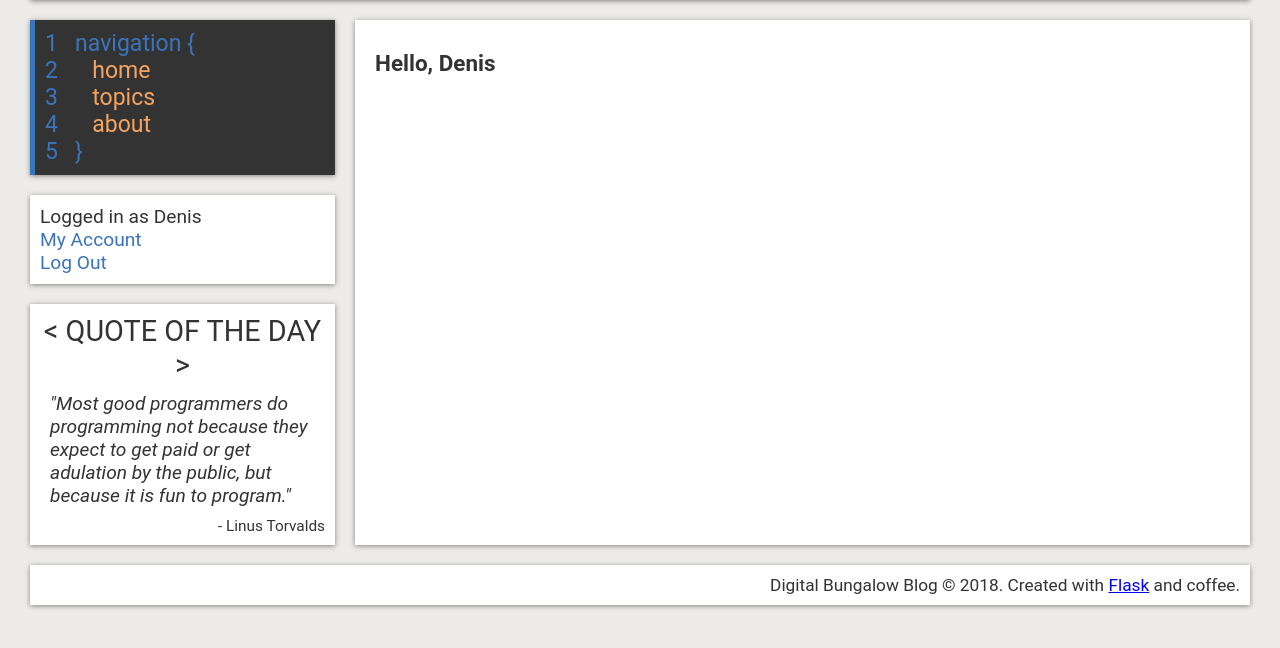
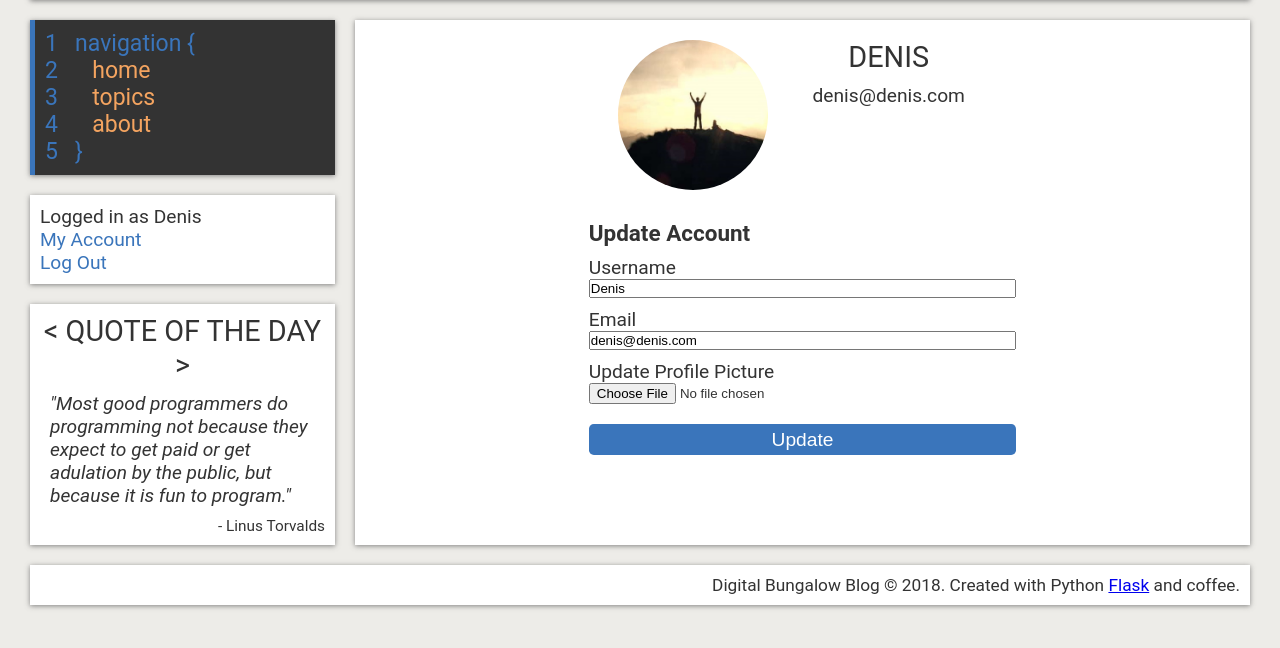
Before and after one commit to denibulkashvili/flaskblog, a Flask app: page /account in a window 1280 px wide. Shown: the part 112-760 px from the top of the page. Run offline with Flask 2, Linux system fonts and the light colour scheme; a user stored in the database is signed in; some libraries are stand-ins or nearby versions; some web fonts are replaced.

Commit message:
Updated user account functionality

```diff
--- a/flaskblog/forms.py
+++ b/flaskblog/forms.py
@@ -1,4 +1,6 @@
 from flask_wtf import FlaskForm
+from flask_wtf.file import FileField, FileAllowed
+from flask_login import current_user
 from wtforms import StringField, PasswordField, SubmitField, BooleanField
 from wtforms.validators import DataRequired, Length, Email, EqualTo, ValidationError
 from flaskblog.models import User
@@ -29,3 +31,25 @@ class LoginForm(FlaskForm):
     password = PasswordField('Password', validators=[DataRequired()])
     remember = BooleanField('Remember Me')
     submit = SubmitField('Log In')
+
+
+class UpdateAccountForm(FlaskForm):
+    username = StringField('Username', validators=[DataRequired(),
+                            Length(min=2, max=20)])
+    email = StringField('Email', validators=[DataRequired(), Email()])
+    picture = FileField('Update Profile Picture', validators=[FileAllowed(['jpg', 'png'])])
+    submit = SubmitField('Update')
+
+    def validate_username(self, username):
+        """Custom validator for username"""
+        if username.data != current_user.username:
+            user = User.query.filter_by(username=username.data).first()
+            if user:
+                raise ValidationError('That username already exists. Please choose another username.')
+
+    def validate_email(self, email):
+        """Custom validator for email"""
+        if email.data != current_user.email:
+            user = User.query.filter_by(email=email.data).first()
+            if user:
+                raise ValidationError('That email already exists. Please choose another email.')
--- a/flaskblog/routes.py
+++ b/flaskblog/routes.py
@@ -1,7 +1,7 @@
 from flask import render_template, url_for, flash, redirect, request
 from flaskblog import app, db, bcrypt
 from flaskblog.models import Topic, Post, User
-from flaskblog.forms import RegistrationForm, LoginForm
+from flaskblog.forms import RegistrationForm, LoginForm, UpdateAccountForm
 from flask_login import login_user, current_user, logout_user, login_required
 
 
@@ -67,7 +67,19 @@ def logout():
     return redirect(url_for('home'))
 
 
-@app.route("/account")
+@app.route("/account", methods=['GET', 'POST'])
 @login_required
 def account():
-    return render_template('account.html', title="Account")
+    form = UpdateAccountForm()
+    if form.validate_on_submit():
+        current_user.username = form.username.data
+        current_user.email = form.email.data
+        db.session.commit()
+        flash('Your account has been updated', 'success')
+        return redirect(url_for('account'))
+    elif request.method == 'GET':
+        form.username.data = current_user.username
+        form.email.data = current_user.email
+    image_file = url_for('static', filename='images/' + current_user.image_file)
+    return render_template('account.html', title="Account",
+                            image_file=image_file, form=form)
--- a/flaskblog/static/style.css
+++ b/flaskblog/static/style.css
@@ -182,8 +182,26 @@ article h3 {
 }
 
 /* Login & Register Pages */
-form {
-
+article.form {
+  margin: 0 auto;
+}
+.form-group {
+  display: flex;
+  flex-direction: column;
+  margin: 10px 0;
+}
+#submit {
+  margin-top: 10px;
+  background-color: var(--blue);
+  color: white;
+  border: 0;
+  border-radius: 0.25rem;
+  padding: 0.25rem 0.5rem;
+  font-size: inherit;
+}
+#submit:hover {
+  /* background-color: var(--lightblue); */
+  color: #333;
 }
 
 /* Flash Messages */
@@ -193,3 +211,32 @@ form {
 .alert-success {
 
 }
+
+
+/* Account Page */
+.account-info {
+  display:grid;
+  grid-template-columns: repeat(4, 1fr);;
+  grid-gap: 20px;
+}
+.account-info img {
+  grid-column: 2 / 3;
+  grid-row: 1 / 3;
+  border-radius: 180px;
+  width: 150px;
+  justify-self: center;
+}
+.account-info-main {
+  grid-column: 3 / 4;
+  justify-self: start;
+}
+.account-form {
+  display: block;
+  margin: 0 auto;
+  width: 50%;
+}
+
+
+
+
+/*  */
--- a/flaskblog/templates/account.html
+++ b/flaskblog/templates/account.html
@@ -4,8 +4,57 @@
     <article class="account">
 
       <section class="account-info">
-        <h3>Hello, {{ current_user.username}}</h3>
+        <img src="{{ image_file }}" alt="">
+        <div class="account-info-main">
+          <h2>{{ current_user.username }}</h2>
+          <p>{{ current_user.email }}</p>
+        </div>
       </section>
+
+      <section class="account-form">
+        <h3>Update Account</h3>
+        <form class="update-account" action="" method="POST">
+          {{ form.hidden_tag() }}
+          <div class="form-group">
+            {{  form.username.label }}
+            {% if form.username.errors %}
+              {{ form.username }}
+              <div class="invalid-feedback">
+                {% for error in form.username.errors %}
+                  <span>{{ error }}</span>
+                {% endfor %}
+              </div>
+            {% else %}
+              {{  form.username }}
+            {% endif %}
+          </div> <!-- /username -->
+          <div class="form-group">
+            {{  form.email.label }}
+            {% if form.email.errors %}
+              {{ form.email }}
+              <div class="invalid-feedback">
+                {% for error in form.email.errors %}
+                  <span>{{ error }}</span>
+                {% endfor %}
+              </div>
+            {% else %}
+              {{  form.email }}
+            {% endif %}
+          </div> <!-- /email -->
+          <div class="form-group">
+            {{  form.picture.label }}
+            {{  form.picture }}
+            {% if form.picture.errors %}
+              {% for error in form.picture.errors %}
+                <span>{{ error }}</span>
+              {% endfor %}
+            {% endif %}
+          </div> <!-- /picture -->
+          <div class="form-group btn">
+            {{ form.submit }}
+          </div>
+        </form>
+      </section> <!-- /update-account form -->
 
     </article> <!-- /account -->
 
--- a/flaskblog/templates/layout.html
+++ b/flaskblog/templates/layout.html
@@ -94,7 +94,7 @@
 
     <footer>
       <p>Digital Bungalow Blog &copy; 2018.
-        Created with <a href="http://flask.pocoo.org/">Flask</a> and coffee.</p>
+        Created with Python <a href="http://flask.pocoo.org/">Flask</a> and coffee.</p>
     </footer>
 
   </div> <!--/wrapper -->
--- a/flaskblog/templates/register.html
+++ b/flaskblog/templates/register.html
@@ -58,7 +58,7 @@
           {% endif %}
         </div> <!-- /confirm_password -->
         <div class="form-group btn">
-          {{  form.submit }}
+          {{ form.submit }}
         </div>
       </form>
       <div class="form-extra">
```
Also changed, not shown: flaskblog/site.db, flaskblog/static/images/default-avatar.jpg (added).
